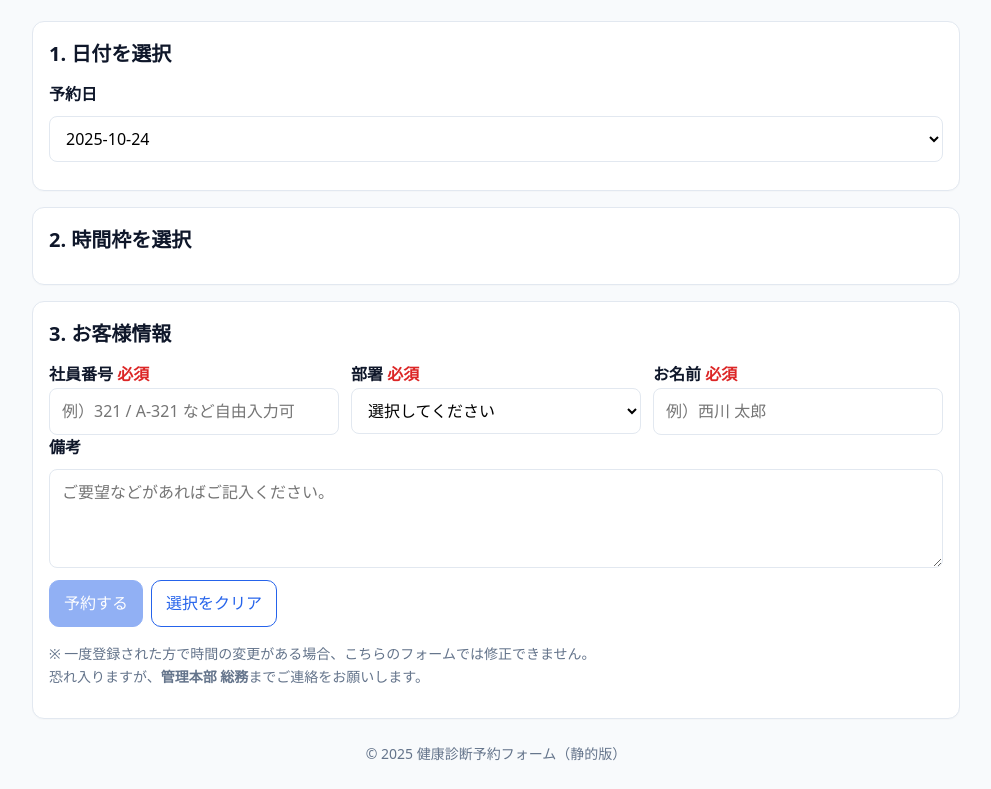
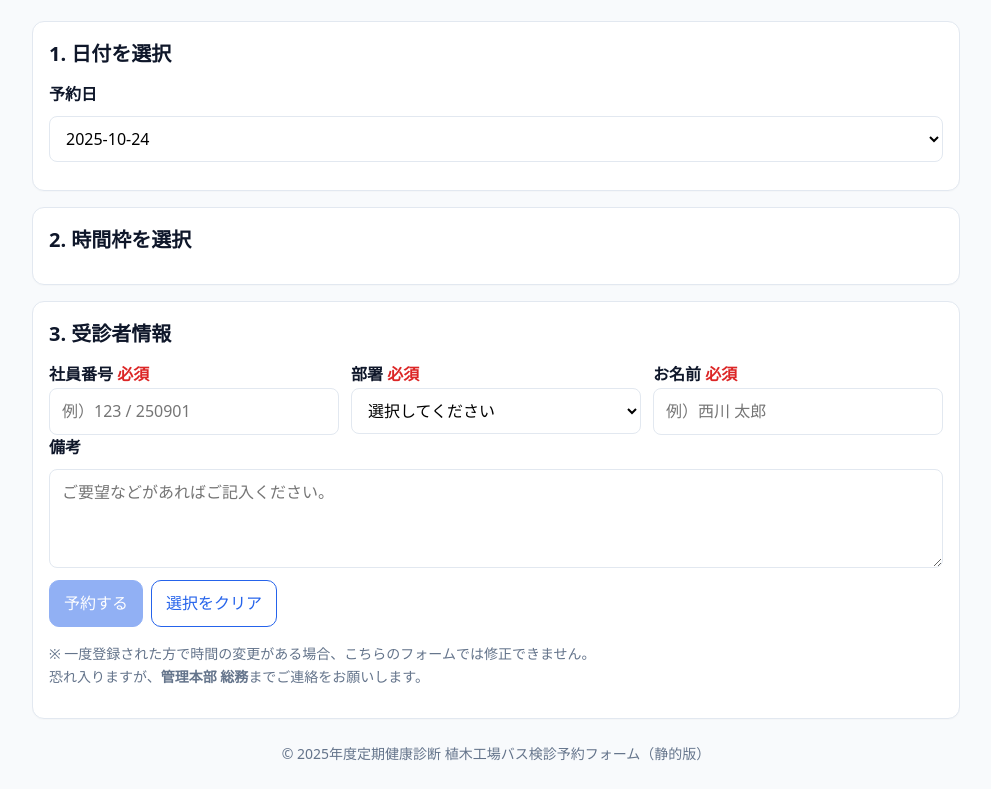
Before and after one commit to 321nakamura/health-check-appointment, a plain HTML site: page index.html in a window 1280 px wide. Shown: the part 113-902 px from the top of the page, without its empty margins (144-1135 px from the left). Drawn offline with Linux system fonts and the light colour scheme.

Commit message:
Add files via upload

```diff
--- a/index.html
+++ b/index.html
@@ -30,12 +30,12 @@
     </section>
 
     <section class="card">
-      <h2>3. お客様情報</h2>
+      <h2>3. 受診者情報</h2>
       <form id="bookingForm" novalidate>
         <div class="grid">
           <div>
             <label for="employeeId">社員番号 <span class="req">必須</span></label>
-            <input id="employeeId" name="employeeId" required placeholder="例）321 / A-321 など自由入力可">
+            <input id="employeeId" name="employeeId" required placeholder="例）123 / 250901">
           </div>
           <div>
             <label for="department">部署 <span class="req">必須</span></label>
@@ -44,12 +44,12 @@
               <option>生産本部</option>
               <option>生産管理部</option>
               <option>出力業務部</option>
+              <option>制作部</option>
               <option>印刷生産課</option>
               <option>加工生産課</option>
-              <option>制作部</option>
               <option>用紙管理課</option>
+              <option>営業本部</option>
               <option>管理本部</option>
-              <option>営業本部</option>
             </select>
           </div>
           <div>
@@ -80,7 +80,7 @@
   </main>
 
   <footer class="container center muted small">
-    <p>© 2025 健康診断予約フォーム（静的版）</p>
+    <p>© 2025年度定期健康診断 植木工場バス検診予約フォーム（静的版）</p>
   </footer>
 
   <script src="app.js"></script>
```
